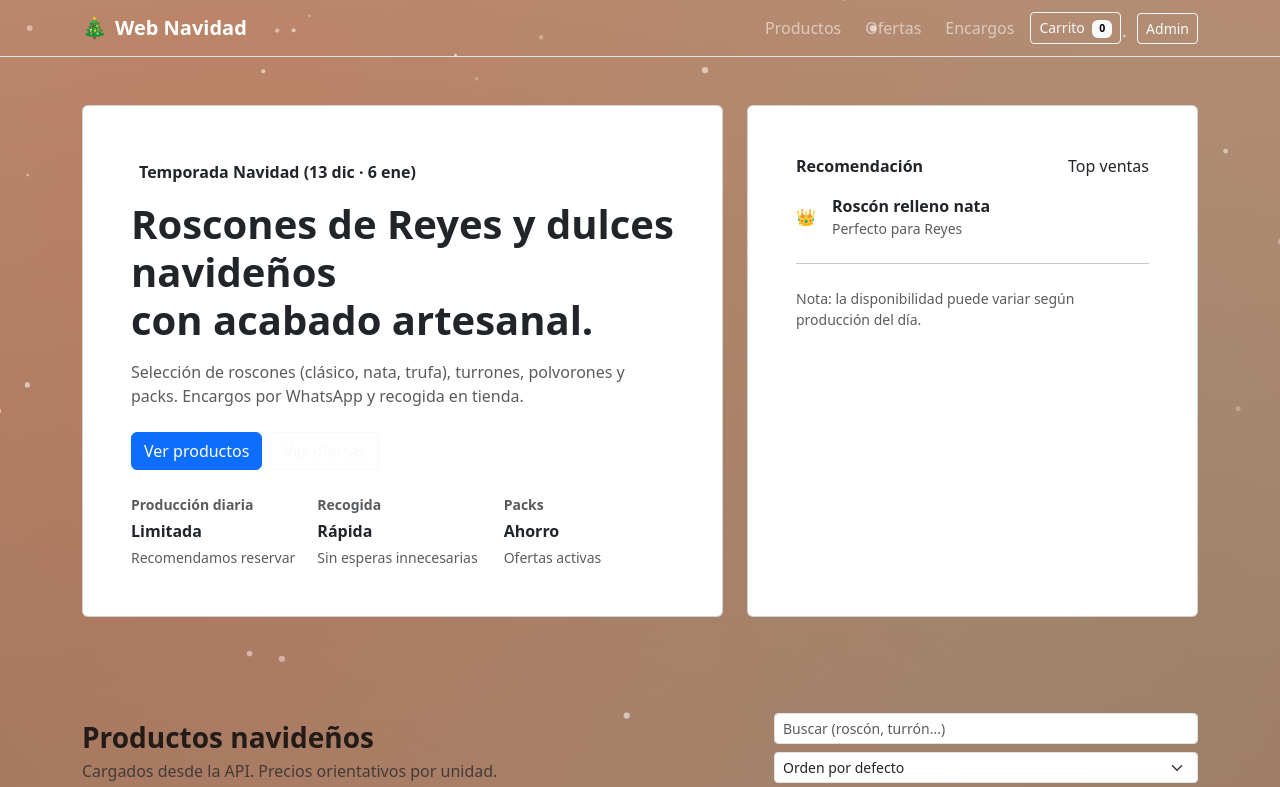
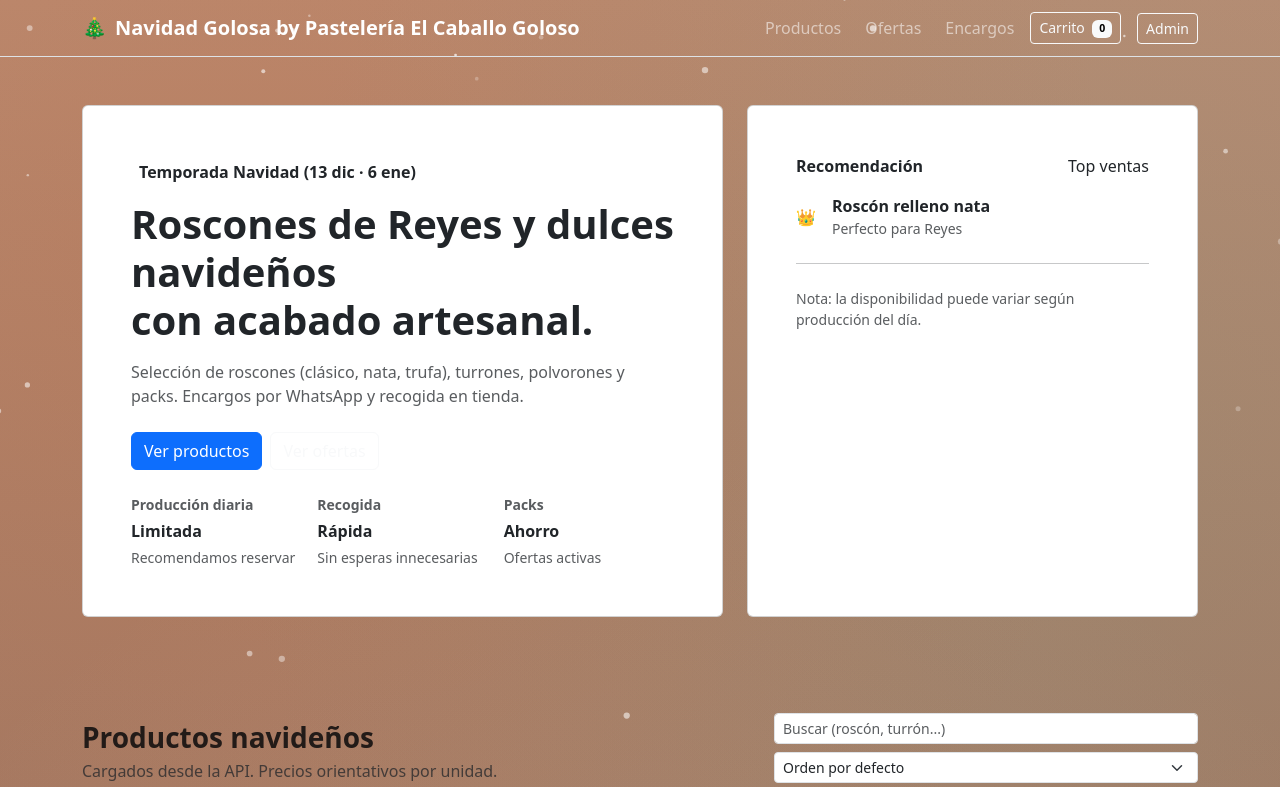
Before and after one commit to nicogc001/web-navidad, a plain HTML site: page frontend/index.html in a window 1280 px wide. Shown: the top 787 px of the page. Drawn offline with nearby package versions, Linux system fonts and the light colour scheme; no server answers.

Commit message:
fix: title

```diff
--- a/frontend/index.html
+++ b/frontend/index.html
@@ -3,7 +3,7 @@
 <head>
   <meta charset="utf-8" />
   <meta name="viewport" content="width=device-width,initial-scale=1" />
-  <title>Web Navidad | Roscones, dulces y ofertas</title>
+  <title>Navidad Golosa by Pastelería El Caballo Goloso | Roscones, dulces y mucho más</title>
 
   <!-- Bootstrap CSS (CDN) -->
   <link
@@ -26,7 +26,7 @@
     <div class="container">
       <a class="navbar-brand d-flex align-items-center gap-2" href="#">
         <span class="brand-badge">🎄</span>
-        <span class="fw-bold">Web Navidad</span>
+        <span class="fw-bold">Navidad Golosa by Pastelería El Caballo Goloso</span>
       </a>
 
       <button class="navbar-toggler" type="button" data-bs-toggle="collapse" data-bs-target="#navMain">
```
Also changed, not shown: frontend/login.html (+1 -1 lines).
